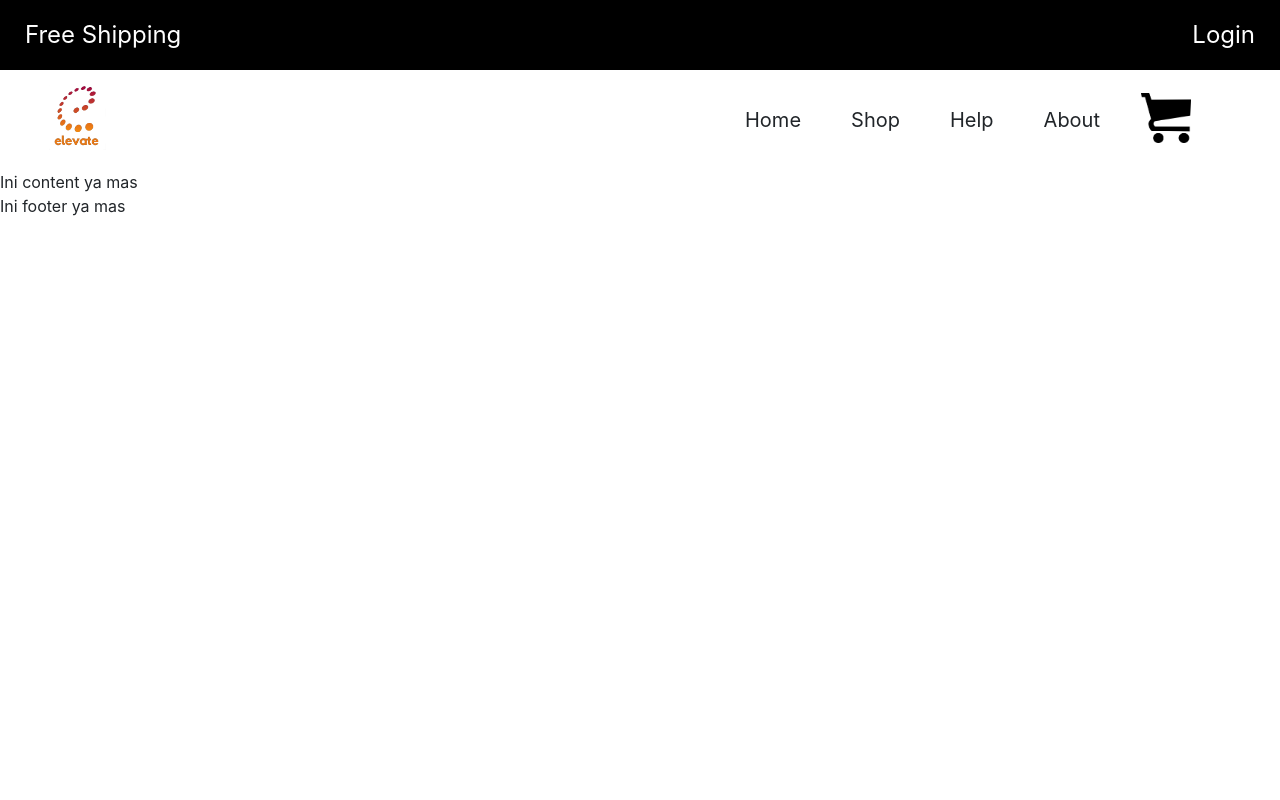
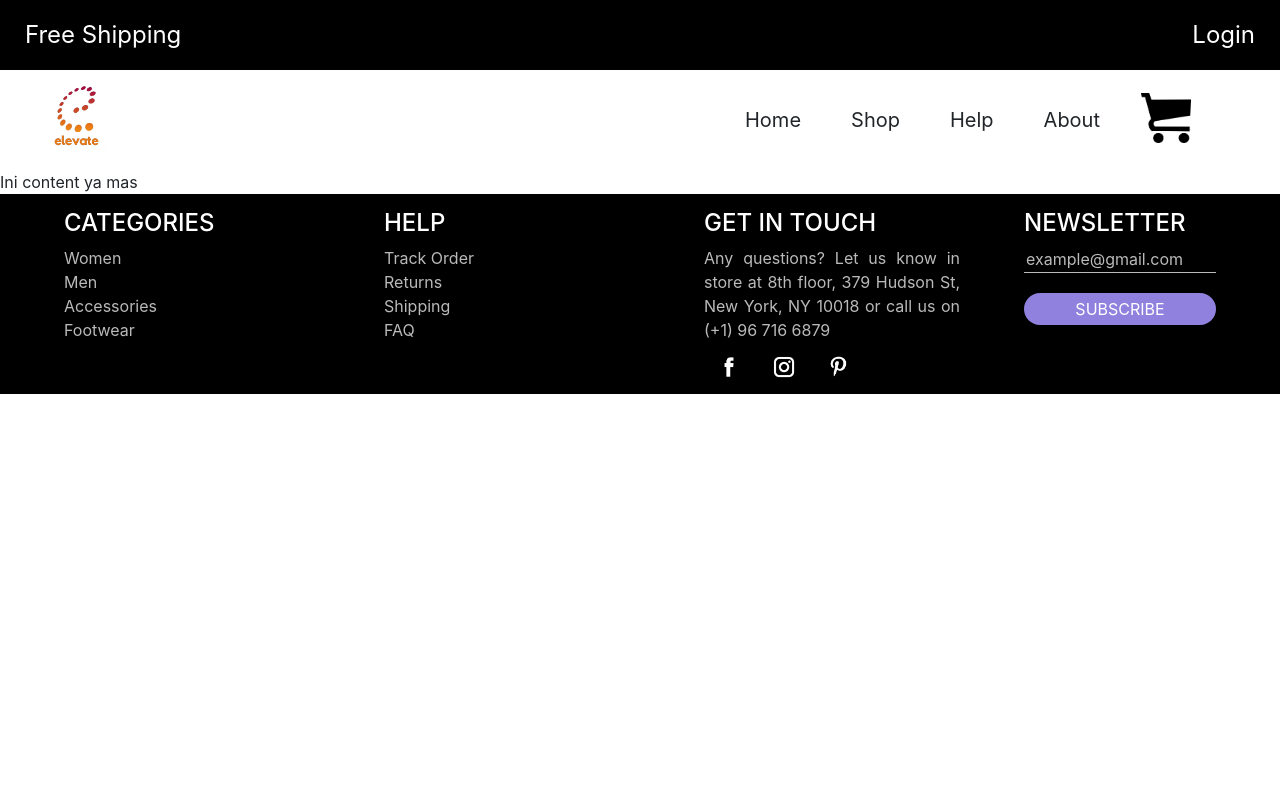
Before and after one commit to alvinvaja/elevate, a CodeIgniter app: page /elevate/ in a window 1280 px wide. Run offline with CodeIgniter, Linux system fonts and the light colour scheme; some libraries are stand-ins or nearby versions.

Commit message:
Add responsive footer (desktop and tablet only)   *TODO : mobile version

```diff
--- a/application/views/include/css.php
+++ b/application/views/include/css.php
@@ -5,3 +5,4 @@
 
 <!-- Local CSS -->
 <link rel="stylesheet" type="text/css" href="<?php echo base_url('/assets/css/style.css') ?>">
+<link rel="stylesheet" type="text/css" href="<?php echo base_url('/assets/css/style__footer.css') ?>">
--- a/application/views/pages/footer.php
+++ b/application/views/pages/footer.php
@@ -1,3 +1,43 @@
-<?php
-    echo "Ini footer ya mas<br>";
-?>
+<div class="footer">
+    <div>
+        <h1>CATEGORIES</h1>
+        <p>Women</p>
+        <p>Men</p>
+        <p>Accessories</p>
+        <p>Footwear</p>
+    </div>
+    <div>
+        <h1>HELP</h1>
+        <p>Track Order</p>
+        <p>Returns</p>
+        <p>Shipping</p>
+        <p>FAQ</p>
+    </div>
+    <div>
+        <h1>GET IN TOUCH</h1>
+        <p>
+            Any questions? Let us know in store at 8th floor,
+            379 Hudson St, New York, NY 10018 or call us on
+            (+1) 96 716 6879
+        </p>
+        <div class="social__media">
+            <img src="
+                <?php echo base_url('/assets/logo/facebook.png'); ?>
+            ">
+            <img src="
+                <?php echo base_url('/assets/logo/insta.png'); ?>
+            ">
+            <img src="
+                <?php echo base_url('/assets/logo/pinte.png'); ?>
+            ">
+        </div>
+    </div>
+    <div>
+        <h1>NEWSLETTER</h1>
+        <form action="subscribe.php" method="post">
+            <input type="text" name="email" placeholder="example@gmail.com" />
+            <br/>
+            <button type="submit" value="SUBSCRIBE" class="subsButton">SUBSCRIBE</button>
+        </form>
+    </div>
+</div>
--- /dev/null
+++ b/assets/css/style__footer.css
@@ -0,0 +1,87 @@
+.footer {
+    display: flex;
+    flex-direction: row;
+    justify-content: flex-start;
+    height: 200px;
+    padding-top: 15px;
+    background: black;
+    color: white;
+}
+
+.footer h1 {
+    font-size: 24px;
+    text-align: jusitfy;
+}
+
+.footer p {
+    margin: 0;
+    text-align: justify;
+    font-size: 16px;
+    color: #BABABA;
+}
+
+.footer > div {
+    flex-basis: 25%;
+    padding-left: 5%;
+}
+
+.footer form {
+    width: 75%;
+}
+
+.footer input[type=text] {
+    background: inherit;
+    color: white;
+    width: 100%;
+    border: none;
+    border-bottom: 1px solid #BABABA;
+}
+
+.footer input[type=text]:focus {
+    background: inherit;
+    outline: none;
+}
+
+::placeholder {
+    color: #BABABA;
+}
+
+.subsButton {
+    background: #9081DE;
+    color: white;
+    margin-top: 20px;
+    width: 100%;
+    height: 32px;
+    border: none;
+    border-radius: 16px;
+}
+
+.social__media img {
+    width: 50px;
+    height: 50px;
+}
+
+@media only screen and (max-width: 1100px) {
+    .footer {
+        height: 250px;
+    }
+}
+
+@media only screen and (max-width: 850px) {
+    .footer {
+        height: 350px;
+    }
+}
+
+@media only screen and (max-width: 750px) {
+    .footer {
+        height: 400px;
+    }
+}
+
+.footer input:-webkit-autofill,
+.footer input:-webkit-autofill:hover,
+.footer input:-webkit-autofill:focus {
+    -webkit-text-fill-color: white;
+    transition: background-color 5000s ease-in-out 0s;
+}
```
